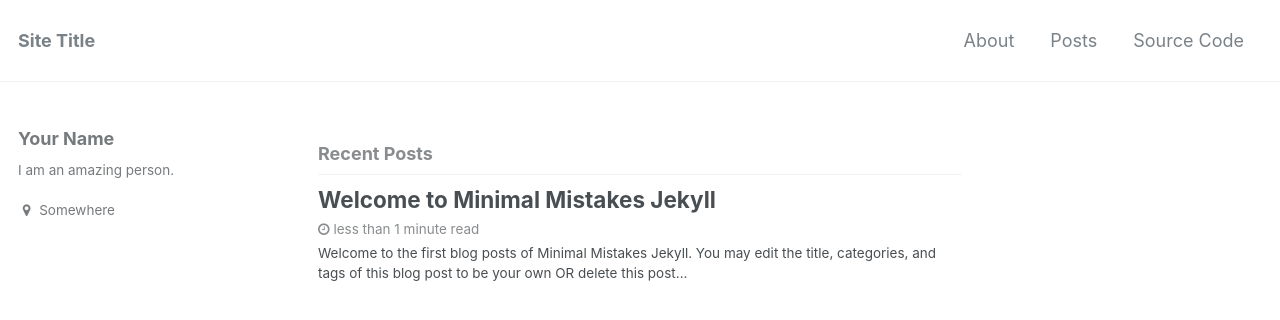
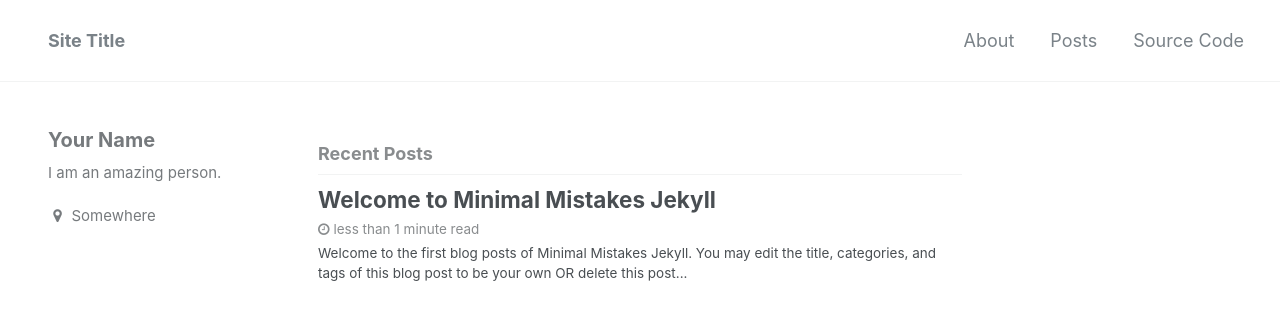
Before and after one commit to limyunkai19/minimal-mistakes-jekyll, a Jekyll site: the page built from index.html, in a window 1280 px wide and 900 px high. Shown: the top 320 px of the window. Built offline with Jekyll 4.4.1, drawn with Linux system fonts in a browser that asks for light colours; the list of posts is cut into pages by our own code.

Commit message:
Add padding to sidebar

```diff
--- a/assets/css/main.scss
+++ b/assets/css/main.scss
@@ -22,3 +22,26 @@ html {
     font-size: 18px; // change from 22
   }
 }
+
+.sidebar {
+  font-size: 14px; // change from 16
+
+  @include breakpoint($medium) {
+    font-size: 16px; // change from 18
+  }
+
+  @include breakpoint($large) {
+    font-size: 18px; // change from 20
+    padding-left: 30px;
+  }
+
+  @include breakpoint($x-large) {
+    font-size: 20px; // change from 22
+  }
+}
+
+#site-nav {
+  @include breakpoint($large) {
+    padding-left: 30px;
+  }
+}
```
